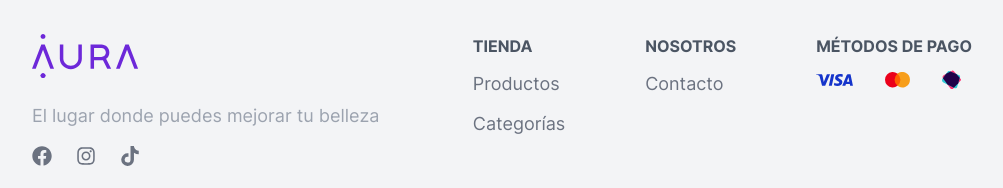
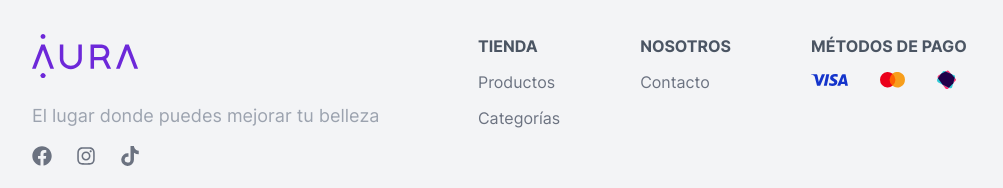
Before and after one commit to jerast/aura-shop-client, a React (Vite) app: page / in a window 1280 px wide. Shown: the part 1330-1518 px from the top of the page, without its empty margins (96-1099 px from the left). Built offline with nearby package versions, Linux system fonts and the light colour scheme; no server answers.

Commit message:
style: footer text size correction

```diff
--- a/src/assets/styles/main.css
+++ b/src/assets/styles/main.css
@@ -156,7 +156,7 @@
 		@apply text-gray-600 uppercase font-bold xs:text-sm;
 	}
 	.Footer__link {
-		@apply text-sm sm:text-lg;
+		@apply text-sm sm:text-base;
 	}
 	.Footer__payment-methods {
 		@apply flex gap-8 items-center;
```
